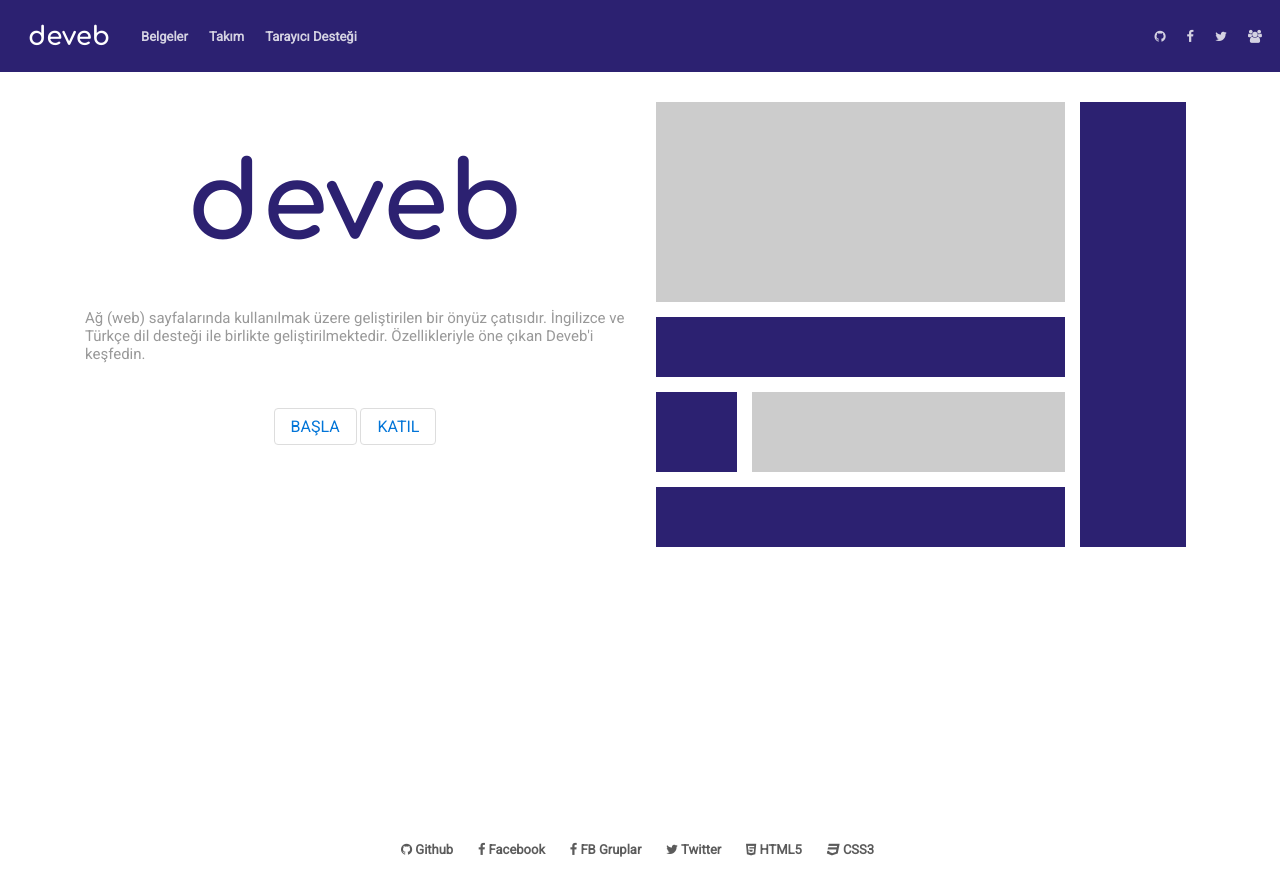
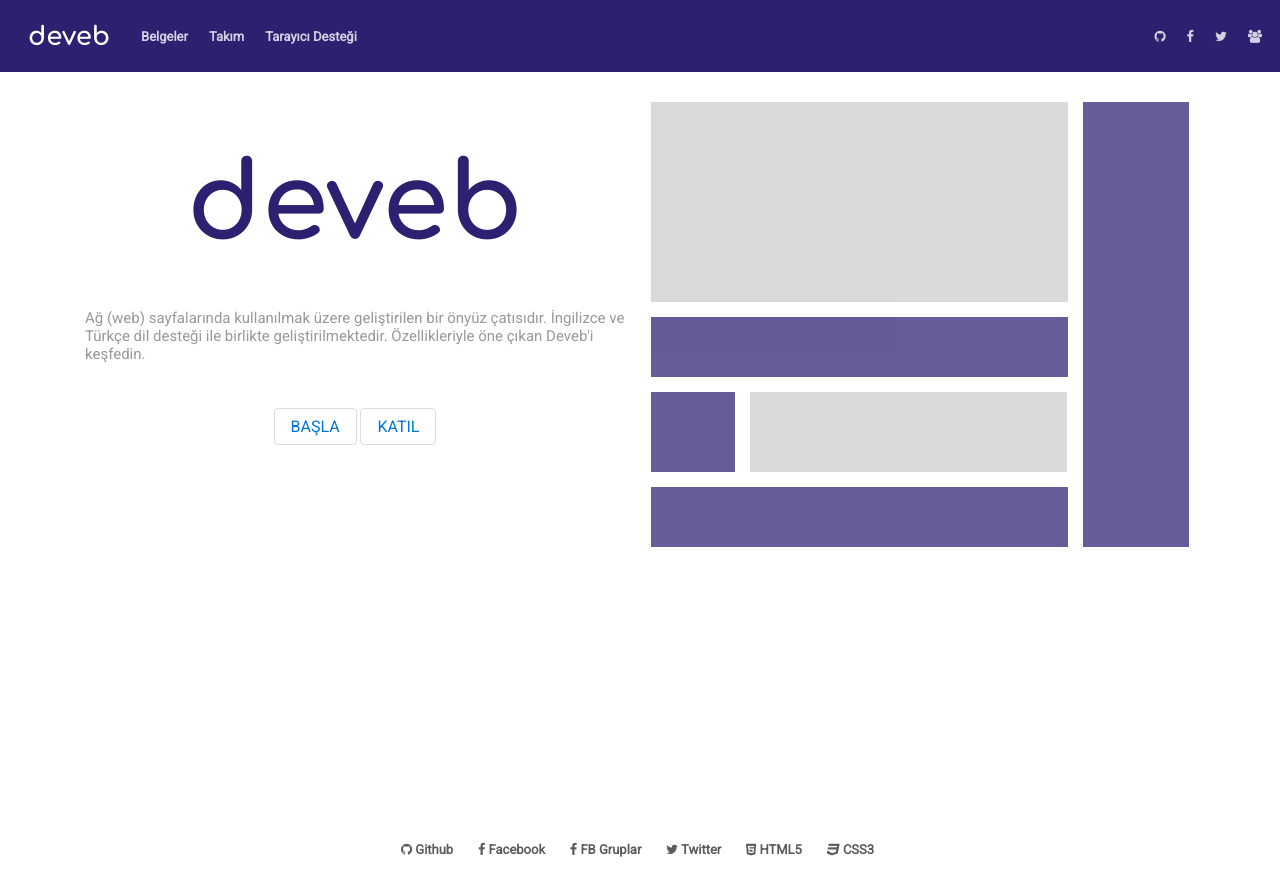
Before and after one commit to data-deveb/data-deveb.github.io, a Jekyll site: the page built from index.html, in a window 1280 px wide. Shown: the top 896 px of the page. Built offline with Jekyll 4.4.1, drawn with Linux system fonts in a browser that asks for light colours.

Commit message:
Güncelleme

```diff
--- a/assets/css/deveb.genel.css
+++ b/assets/css/deveb.genel.css
@@ -291,17 +291,17 @@
 	-ms-animation:     havada 7s infinite;}
 
 	@-webkit-keyframes havada {
-		0% {padding:0 8px;}
-		50% {padding:0 0px;}
-		100% {padding:0 8px;}
+		0% {opacity: .5}
+		50% {opacity: 1}
+		100% {opacity: .5}
 	}
 	@-moz-keyframes havada {
-		0% {padding:0 8px;}
-		50% {padding:0 0px;}
-		100% {padding:0 8px;}
+		0% {opacity: .5}
+		50% {opacity: 1}
+		100% {opacity: .5}
 	}
 	@-ms-keyframes havada {
-		0% {padding:0 8px;}
-		50% {padding:0 0px;}
-		100% {padding:0 8px;}
+		0% {opacity: .5}
+		50% {opacity: 1}
+		100% {opacity: .5}
 	}
```
